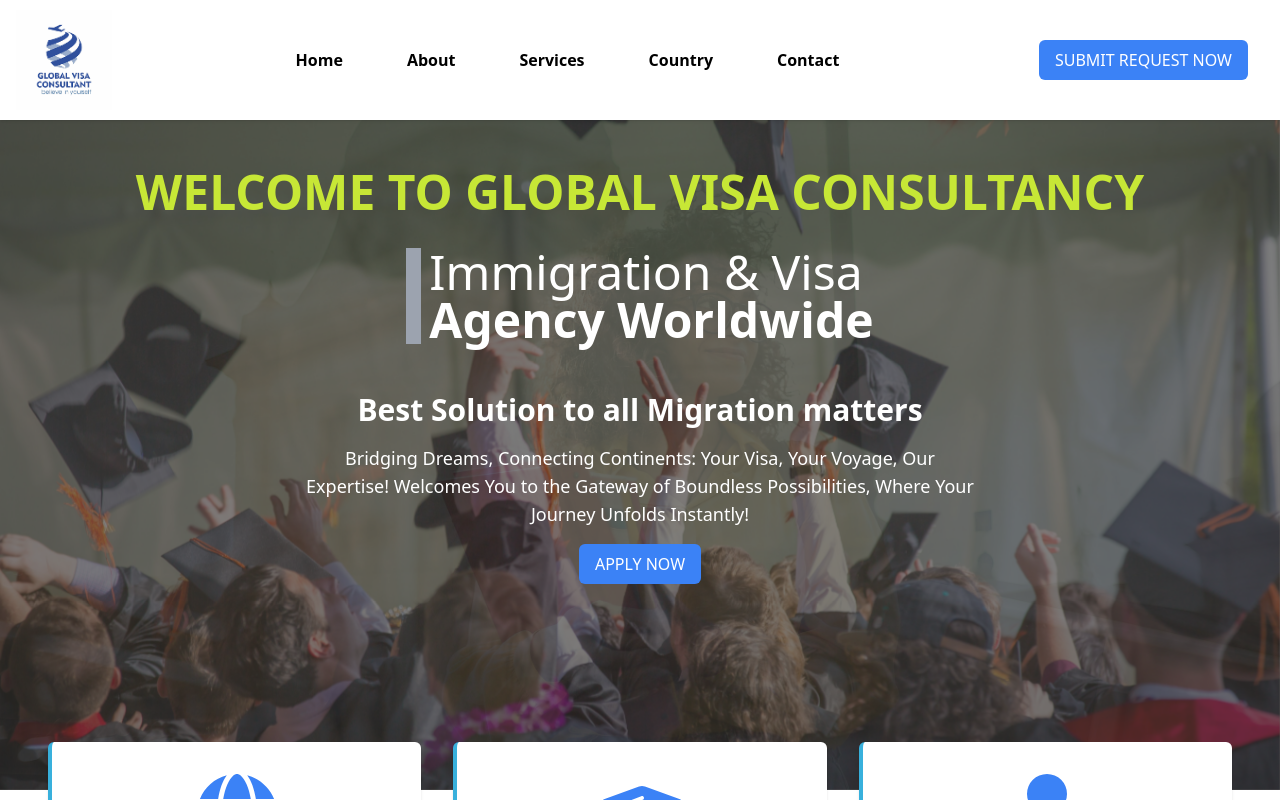
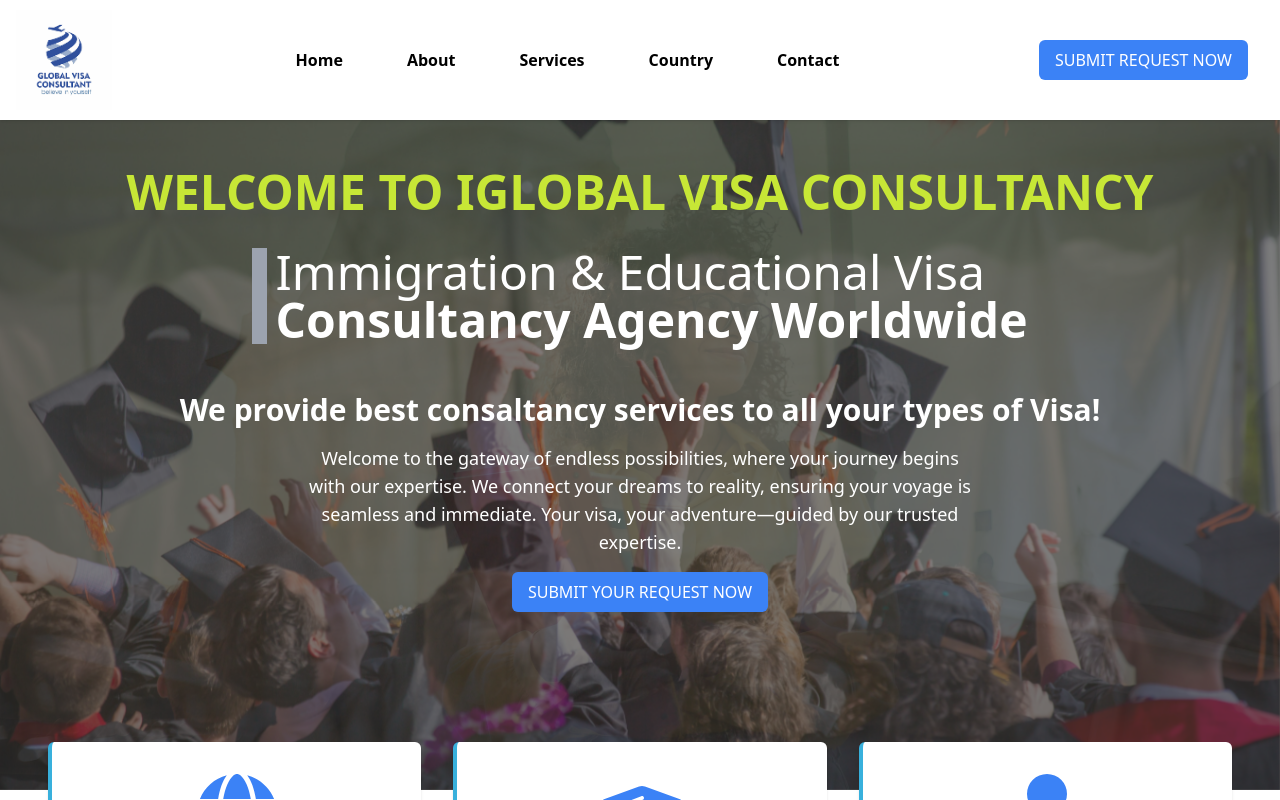
Before and after one commit to samuelbrhane/Visa-Consultancy-Webapp, a Next.js app: page / in a window 1280 px wide. Shown: the top 800 px of the page. Built offline with nearby package versions, Linux system fonts and the light colour scheme.

Commit message:
service texts edited

```diff
--- a/app/components/About/CompanyText.tsx
+++ b/app/components/About/CompanyText.tsx
@@ -108,7 +108,7 @@ const CompanyText = () => {
           variants={paragraphVariants}
           className="text-lg text-gray-700 mb-6"
         >
-          At Global Consultancy, we provide expert visa and immigration services with
+          At IGlobal Visa Consultancy, we provide expert visa and immigration services with
           a commitment to personalized care and real-time support. Our team of seasoned
           consultants ensures a seamless process, offering customized solutions tailored
           to your specific needs. With global reach and deep expertise, we help you navigate
--- a/app/components/Footer/FooterAbout.tsx
+++ b/app/components/Footer/FooterAbout.tsx
@@ -26,13 +26,13 @@ const FooterAbout = () => {
         <div className="h-1 w-12 rounded bg-red-500 mb-4"></div>
 
         <p className="mb-4">
-        Visa Consultancy is a global firm specializing
+        IGlobal Visa Consultancy is a global firm specializing
         in expert visa and immigration guidance. We help
         individuals and businesses navigate international
         expansion smoothly and efficiently.
         </p>
         <div className="flex space-x-8">
-          <a href="#" className="text-gray-400 hover:text-white">
+          <a href="https//www.facebook.com/IGlobal-Visa" className="text-gray-400 hover:text-white">
             <FontAwesomeIcon icon={faFacebookF} size="lg" />
           </a>
           <a href="#" className="text-gray-400 hover:text-white">
--- a/app/components/Hero/Hero.tsx
+++ b/app/components/Hero/Hero.tsx
@@ -51,7 +51,7 @@ const Hero = () => {
           animate={h1InView ? { y: 0, opacity: 1 } : { y: -50, opacity: 0 }}
           transition={{ duration: 1 }}
         >
-          Welcome to Global Visa Consultancy
+          Welcome to IGlobal Visa Consultancy
         </motion.h1>
         <motion.h3
           ref={h3Ref}
@@ -60,8 +60,8 @@ const Hero = () => {
           animate={h3InView ? { x: 0, opacity: 1 } : { x: -50, opacity: 0 }}
           transition={{ duration: 1, delay: 0.5 }}
         >
-          Immigration & Visa <br />
-          <span className="font-bold">Agency Worldwide</span>
+          Immigration & Educational Visa  <br />
+          <span className="font-bold">Consultancy Agency Worldwide</span>
         </motion.h3>
         <motion.h2
           ref={h2Ref}
@@ -70,7 +70,7 @@ const Hero = () => {
           animate={h2InView ? { y: 0, opacity: 1 } : { y: -50, opacity: 0 }}
           transition={{ duration: 1, delay: 1 }}
         >
-          Best Solution to all Migration matters
+          We provide best consaltancy services to all your types of Visa!
         </motion.h2>
 
         <motion.p
@@ -80,9 +80,7 @@ const Hero = () => {
           animate={pInView ? { y: 0, opacity: 1 } : { y: 50, opacity: 0 }}
           transition={{ duration: 1, delay: 1.5 }}
         >
-          Bridging Dreams, Connecting Continents: Your Visa, Your Voyage, Our
-          Expertise! Welcomes You to the Gateway of Boundless Possibilities,
-          Where Your Journey Unfolds Instantly!
+          Welcome to the gateway of endless possibilities, where your journey begins with our expertise. We connect your dreams to reality, ensuring your voyage is seamless and immediate. Your visa, your adventure—guided by our trusted expertise.
         </motion.p>
         <motion.button
           ref={buttonRef}
@@ -91,7 +89,7 @@ const Hero = () => {
           animate={buttonInView ? { scale: 1 } : { scale: 0 }}
           transition={{ duration: 1, delay: 2 }}
         >
-          APPLY NOW
+          SUBMIT YOUR REQUEST NOW
         </motion.button>
       </div>
     </div>
```
